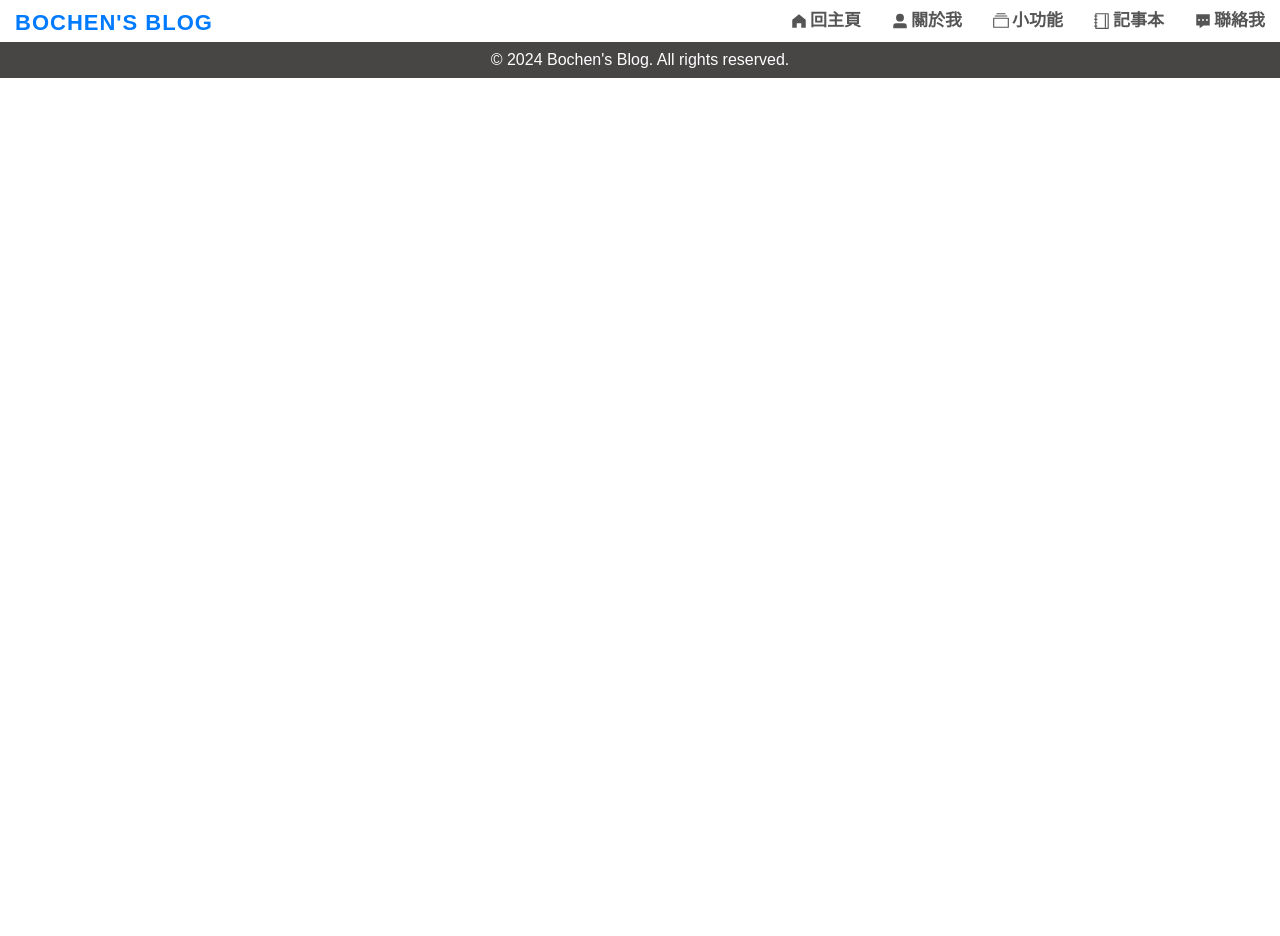
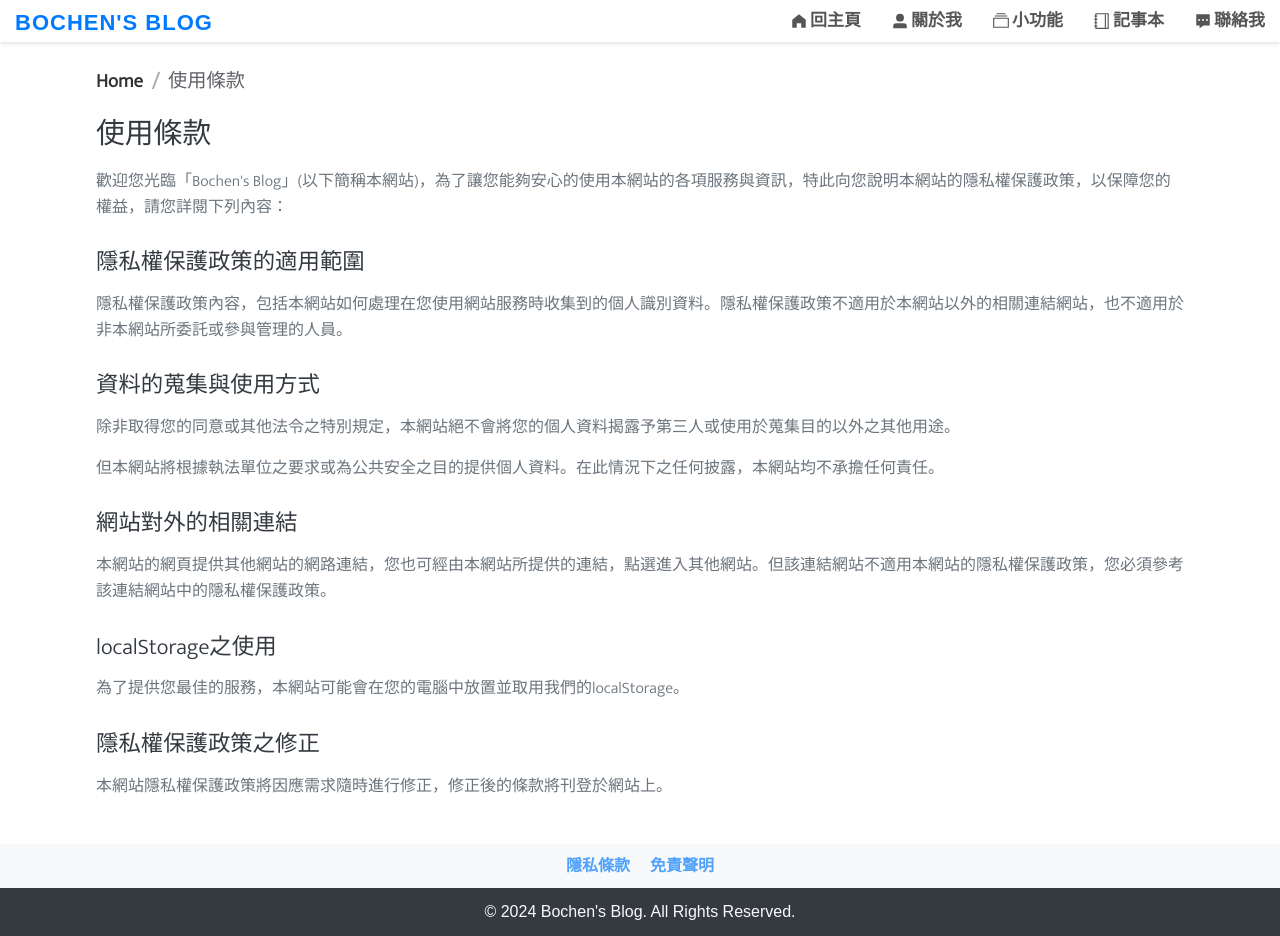
Before and after one commit to moritahikarulee/myBlog, a Vue app: page /privacy-policy in a window 1280 px wide. Before the commit the page ends 800 px from the top, so only its background shows below. Built offline with nearby package versions, Linux system fonts and the light colour scheme; no server answers; the HTML template or start-up script is replaced by a standard one.

Commit message:
天氣預報完成

```diff
--- a/src/components/Footer.vue
+++ b/src/components/Footer.vue
@@ -1,21 +1,48 @@
 <template>
-  <div class="footer">
-    <p>© 2024 Bochen's Blog. All rights reserved.</p>
+  <div>
+    <nav class="footer-nav">
+      <router-link to="/privacy-policy">隱私條款</router-link>
+      <router-link to="/disclaimer">免責聲明</router-link>
+    </nav>
+    <div class="footer">
+      <p>&copy; 2024 Bochen's Blog. All Rights Reserved.</p>
+    </div>
   </div>
 </template>
 
 <script setup lang="ts"></script>
 
 <style scoped>
+.footer-nav {
+  background-color: #f8f9fa;
+  color: #343a40;
+  text-align: center;
+  padding: 10px 0;
+  font-family: "Nunito", sans-serif;
+}
+
+.footer-nav a {
+  font-weight: bold;
+  color: #50a2fa;
+  margin: 0 10px;
+  text-decoration: none;
+}
+
+.footer-nav a:hover {
+  color: #2673c6;
+  text-decoration: underline;
+}
+
 .footer {
-  background-color: #484545;
-  color: #fff;
+  background-color: #343a40;
+  color: #f8f9fa;
   text-align: center;
-  padding: 6px;
+  padding: 12px 0;
   font-family: "Nunito", sans-serif;
 }
 
 .footer p {
   margin: 0;
+  font-size: 16px;
 }
 </style>
--- a/src/components/GetApiPicture.vue
+++ b/src/components/GetApiPicture.vue
@@ -1,9 +1,4 @@
 <template>
-  <el-breadcrumb :separator-icon="ArrowRight" class="bread">
-    <el-breadcrumb-item :to="{ path: '/' }">home</el-breadcrumb-item>
-    <el-breadcrumb-item> <a href="/products">products </a> </el-breadcrumb-item>
-    <el-breadcrumb-item>get api picture</el-breadcrumb-item>
-  </el-breadcrumb>
   <div class="box">
     <img v-for="(dog, index) in dogList" :src="dog" :key="index" />
     <br />
@@ -37,7 +32,6 @@
 import { ref } from "vue";
 import useDog from "@/hooks/useDog";
 import useHeadshot from "@/hooks/useHeadshot";
-import { ArrowRight } from "@element-plus/icons-vue";
 
 // 這邊要冒號是因為重新命名，以便在後續調用時不會與原始函數名稱混淆
 const { dogList, addDog: originalAddDog, deleteDog } = useDog();
--- a/src/components/GetLoveTalk.vue
+++ b/src/components/GetLoveTalk.vue
@@ -1,9 +1,4 @@
 <template>
-  <el-breadcrumb :separator-icon="ArrowRight" class="bread">
-    <el-breadcrumb-item :to="{ path: '/' }">home</el-breadcrumb-item>
-    <el-breadcrumb-item> <a href="/products">products </a> </el-breadcrumb-item>
-    <el-breadcrumb-item>get love talk</el-breadcrumb-item>
-  </el-breadcrumb>
   <div class="box">
     <h2>土味情話</h2>
     <el-alert
@@ -39,7 +34,6 @@ import { useLoveTalkStore } from "@/stores/LoveTalk";
 import { storeToRefs } from "pinia";
 // npm i --save-dev @types/uuid
 // 安裝 uuid 的 typescript 定義檔
-import { ArrowRight } from "@element-plus/icons-vue";
 
 // 要有 use 才會在開發工具出現
 const LoveTalkStore = useLoveTalkStore();
--- a/src/router/productsRoutes.ts
+++ b/src/router/productsRoutes.ts
@@ -6,7 +6,6 @@ import BMI from "@/components/BMI.vue";
 import TodoList from "@/components/TodoList/TodoList.vue";
 import GuessNumber from "@/components/GuessNumber.vue";
 import WeatherForecast from "@/components/WeatherForecast.vue";
-import { pa } from "element-plus/es/locales.mjs";
 
 const productsRoutes = [
   {
--- a/src/router/router.ts
+++ b/src/router/router.ts
@@ -9,6 +9,8 @@ import AboutView from "../views/AboutView.vue";
 import productsRoutes from "./productsRoutes";
 import NoteView from "../views/NoteView.vue";
 import ContactMe from "@/views/ContactMe.vue";
+import Disclaimer from "@/views/Disclaimer.vue";
+import PrivacyPolicy from "@/views/PrivacyPolicy.vue";
 
 const router = createRouter({
   history: createWebHistory(import.meta.env.BASE_URL),
@@ -33,6 +35,16 @@ const router = createRouter({
       name: "contact",
       component: ContactMe,
     },
+    {
+      path: "/disclaimer",
+      name: "disclaimer",
+      component: Disclaimer,
+    },
+    {
+      path: "/privacy-policy",
+      name: "privacy-policy",
+      component: PrivacyPolicy,
+    },
     ...(productsRoutes as RouteRecordRaw[]),
   ],
 });
--- /dev/null
+++ b/src/views/Disclaimer.vue
@@ -0,0 +1,69 @@
+<template>
+  <div class="container">
+    <el-breadcrumb separator="/">
+      <el-breadcrumb-item to="/">Home</el-breadcrumb-item>
+      <el-breadcrumb-item>免責聲明</el-breadcrumb-item>
+    </el-breadcrumb>
+    <h1>免責聲明</h1>
+    <p>
+      歡迎您光臨「Bochen's
+      Blog」(以下簡稱本網站)，任何瀏覽網站的人士，須自行承擔一切風險，本網站不會負責任何因瀏覽或使用本網站而引致之損失。本網站不會作出任何默示的擔保。
+    </p>
+    <h2>網站內容的準確性及完整性</h2>
+    <p>
+      本網站承諾力求網站內容之準確性及完整性，但內容如有錯誤或遺漏，本網站不會承擔任何賠償責任，所有本網站內容，將會隨時更改，而不作另行通知。
+    </p>
+    <h2>網站資料及條款的變更</h2>
+    <p>本網站可隨時停止或變更網頁資料及有關條款而毋須事前通知用戶。</p>
+    <h2>使用風險</h2>
+    <p>
+      本網站不會對使用或連結本網頁而引致任何損害(包括但不限於電腦病毒、系統故障、資料損失)、誹謗、侵犯版權或知識產權所造成的損失，包括但不限於利潤、商譽、使用、資料損失或其他無形損失，本網站不承擔任何直接、間接、附帶、特別、衍生性或懲罰性賠償。
+    </p>
+    <h2>外部連結</h2>
+    <p>
+      本公司可能會連接至其他機構所提供的網頁，本公司不會對這些網頁內容作出任何保證或承擔任何責任。使用者如瀏覽這些網頁，將要自己承擔後果。
+    </p>
+    <h2>資料下載風險</h2>
+    <p>
+      是否使用本網站之服務下載或取得任何資料應由用戶自行考慮且自負風險，因前開任何資料之下載而導致用戶電腦系統之任何損壞或資料流失，本網站不承擔任何責任。
+    </p>
+  </div>
+</template>
+
+<script setup lang="ts">
+import { ElBreadcrumb, ElBreadcrumbItem } from "element-plus";
+</script>
+
+<style scoped>
+.container {
+  padding: 30px 0;
+  width: 85%;
+  max-width: 1200px;
+  margin: auto;
+  font-family: "Mukta", sans-serif;
+}
+
+.el-breadcrumb {
+  font-size: 1.2em;
+  margin-bottom: 25px;
+}
+
+h1 {
+  font-size: 1.8em;
+  color: #343a40;
+  margin-bottom: 18px;
+}
+
+h2 {
+  font-size: 1.4em;
+  color: #343a40;
+  margin-top: 30px;
+  margin-bottom: 15px;
+}
+
+p {
+  color: #6c757d;
+  line-height: 1.6;
+  margin-bottom: 15px;
+}
+</style>
--- /dev/null
+++ b/src/views/PrivacyPolicy.vue
@@ -0,0 +1,74 @@
+<template>
+  <div class="container">
+    <el-breadcrumb separator="/">
+      <el-breadcrumb-item to="/">Home</el-breadcrumb-item>
+      <el-breadcrumb-item>使用條款</el-breadcrumb-item>
+    </el-breadcrumb>
+    <h1>使用條款</h1>
+    <p>
+      歡迎您光臨「Bochen's
+      Blog」(以下簡稱本網站)，為了讓您能夠安心的使用本網站的各項服務與資訊，特此向您說明本網站的隱私權保護政策，以保障您的權益，請您詳閱下列內容：
+    </p>
+    <h2>隱私權保護政策的適用範圍</h2>
+    <p>
+      隱私權保護政策內容，包括本網站如何處理在您使用網站服務時收集到的個人識別資料。隱私權保護政策不適用於本網站以外的相關連結網站，也不適用於非本網站所委託或參與管理的人員。
+    </p>
+    <h2>資料的蒐集與使用方式</h2>
+    <p>
+      除非取得您的同意或其他法令之特別規定，本網站絕不會將您的個人資料揭露予第三人或使用於蒐集目的以外之其他用途。
+    </p>
+    <p>
+      但本網站將根據執法單位之要求或為公共安全之目的提供個人資料。在此情況下之任何披露，本網站均不承擔任何責任。
+    </p>
+    <h2>網站對外的相關連結</h2>
+    <p>
+      本網站的網頁提供其他網站的網路連結，您也可經由本網站所提供的連結，點選進入其他網站。但該連結網站不適用本網站的隱私權保護政策，您必須參考該連結網站中的隱私權保護政策。
+    </p>
+    <h2>localStorage之使用</h2>
+    <p>
+      為了提供您最佳的服務，本網站可能會在您的電腦中放置並取用我們的localStorage。
+    </p>
+    <h2>隱私權保護政策之修正</h2>
+    <p>
+      本網站隱私權保護政策將因應需求隨時進行修正，修正後的條款將刊登於網站上。
+    </p>
+  </div>
+</template>
+
+<script setup lang="ts">
+import { ElBreadcrumb, ElBreadcrumbItem } from "element-plus";
+</script>
+
+<style scoped>
+.container {
+  padding: 30px 0;
+  width: 85%;
+  max-width: 1200px;
+  margin: auto;
+  font-family: "Mukta", sans-serif;
+}
+
+.el-breadcrumb {
+  font-size: 1.2em;
+  margin-bottom: 25px;
+}
+
+h1 {
+  font-size: 1.8em;
+  color: #343a40;
+  margin-bottom: 18px;
+}
+
+h2 {
+  font-size: 1.4em;
+  color: #343a40;
+  margin-top: 30px;
+  margin-bottom: 15px;
+}
+
+p {
+  color: #6c757d;
+  line-height: 1.6;
+  margin-bottom: 15px;
+}
+</style>
--- a/src/views/Products.vue
+++ b/src/views/Products.vue
@@ -58,7 +58,7 @@ const pictures = reactive([
   },
   {
     id: 6,
-    title: "天氣預報",
+    title: "三日內天氣預報",
     url: "/myBlog/images/products-06.png",
   },
   {
@@ -132,6 +132,14 @@ const navigateToRoute = (cardId: number) => {
 }
 
 .el-card img {
-  height: 100%s;
+  height: 270px;
+  object-fit: cover;
+}
+
+@media (min-width: 992px) {
+  .el-card img {
+    height: 205px;
+    object-fit: cover;
+  }
 }
 </style>
```
Also changed, not shown: src/components/WeatherForecast.vue (+151 -19 lines), public/images/products-06.png.
